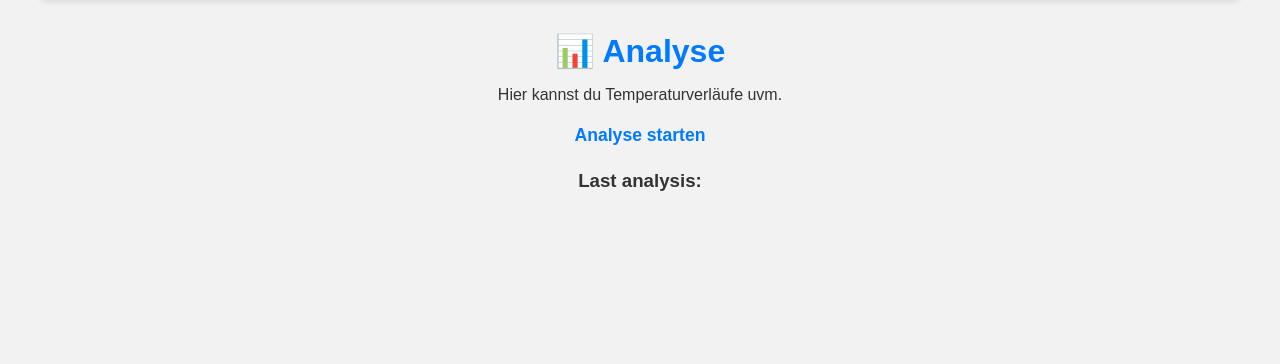
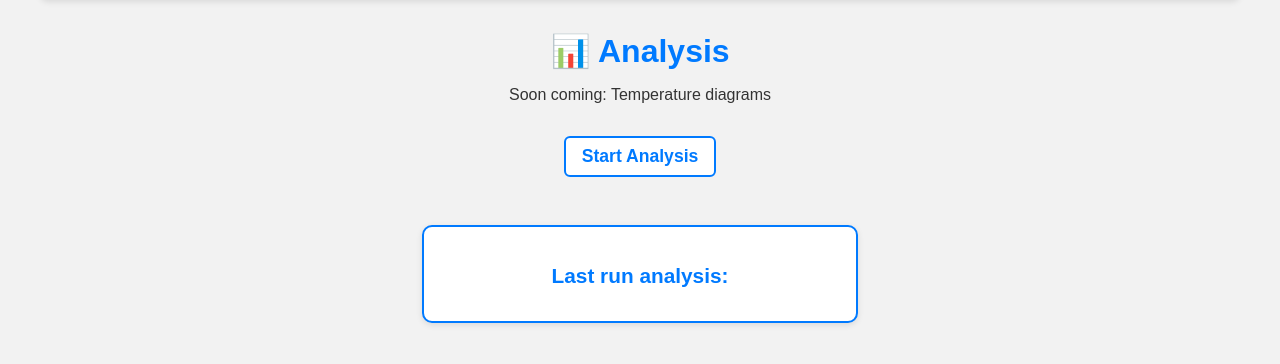
Before and after one commit to ludwigjakob/smart_kip_web_app, a Flask app: page /analysis in a window 1280 px wide. Shown: the part 99-463 px from the top of the page. Run offline with Flask 3, Linux system fonts and the light colour scheme; data that the repository does not hold is empty.

Commit message:
Update style of analysis to existing style

```diff
--- a/app.py
+++ b/app.py
@@ -130,13 +130,11 @@
 @app.route('/status_analysis')
 def status_analysis():
     try:
-        # GET an die Analyse-App schicken
         r = requests.get(f"{ANALYSIS_URL}/status")
         return r.json()
     except Exception as e:
-        return {"status": f"Fehler: {e}"}
-
-
+        debug.log(f"Fehler beim Abrufen des Status: {e}", label="analysis")
+        return {"last_run": "Fehler"}
 
 
 if __name__ == '__main__':
--- a/static/style.css
+++ b/static/style.css
@@ -341,3 +341,53 @@
   background-color: #007aff;
   color: #fff;
 }
+
+/* Button beim Klicken mit Umrandung */
+.analysis-button {
+  text-decoration: none;
+  color: #007aff;
+  font-weight: bold;
+  font-size: 1.1rem;
+  padding: 8px 16px;
+  border-radius: 6px;
+  border: 2px solid #007aff;
+  background-color: #fff;
+  transition: background-color 0.3s, color 0.3s;
+  margin: 1rem auto;
+  cursor: pointer;
+  display: inline-block;
+}
+
+.analysis-button:hover {
+  background-color: #e6f0ff;
+}
+
+.analysis-button:active {
+  background-color: #007aff;
+  color: #fff;
+  border: 2px solid #005bb5;
+}
+
+/* Statusfeld im Card-Stil */
+.status-card {
+  max-width: 400px;
+  margin: 2rem auto;
+  border: 2px solid #007aff;
+  border-radius: 10px;
+  background-color: #fff;
+  box-shadow: 0 2px 6px rgba(0,0,0,0.1);
+  padding: 1rem;
+  text-align: center;
+}
+
+.status-card h3 {
+  margin-bottom: 0.5rem;
+  font-size: 1.3rem;
+  color: #007aff;
+}
+
+#status-text {
+  font-size: 1.1rem;
+  font-weight: bold;
+  color: #333;
+}
--- a/templates/analysis.html
+++ b/templates/analysis.html
@@ -14,17 +14,17 @@
     <a href="/analysis" class="nav-link {% if active_page == 'analysis' %}active{% endif %}">📊 Analysis</a>
     <a href="/config" class="nav-link {% if active_page == 'config' %}active{% endif %}">⚙️ Config</a>
   </nav>
-  <h1>📊 Analyse</h1>
-  <p>Hier kannst du Temperaturverläufe uvm.</p>
+  <h1>📊 Analysis</h1>
+  <p>Soon coming: Temperature diagrams</p>
   <!-- Button zum Starten der Analyse -->
   <form action="{{ url_for('run_analysis') }}" method="post">
-    <button type="submit" class="mode-button">Analyse starten</button>
+    <button type="submit" class="analysis-button">Start Analysis</button>
   </form>
 
   <!-- Statusfeld -->
-  <div id="status-box">
-    <h3>Last analysis:</h3>
-    <p id="status-text">Wird geladen...</p>
+  <div class="status-card">
+    <h3>Last run analysis:</h3>
+    <p id="status-text">Loading...</p>
   </div>
 
   <script>
```
